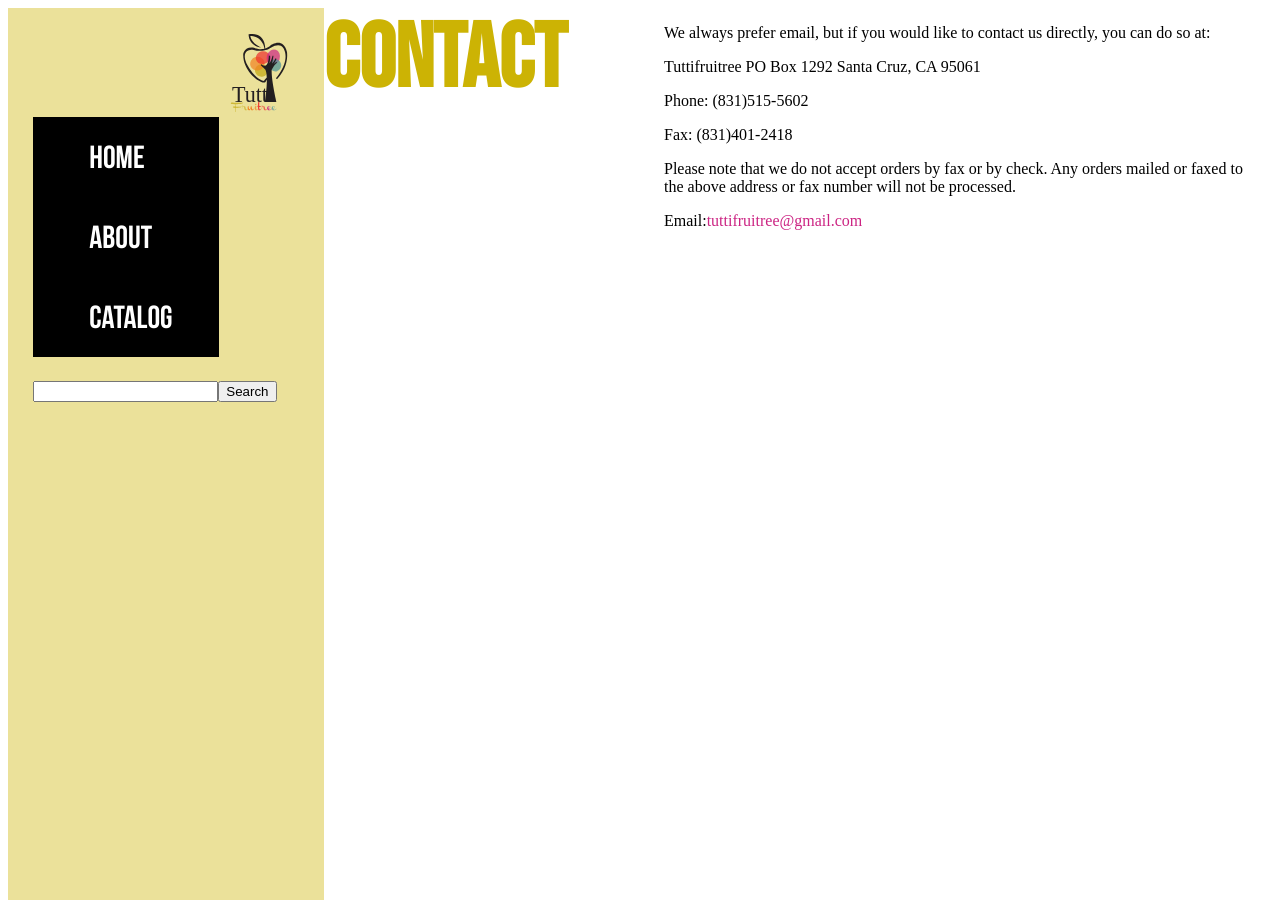
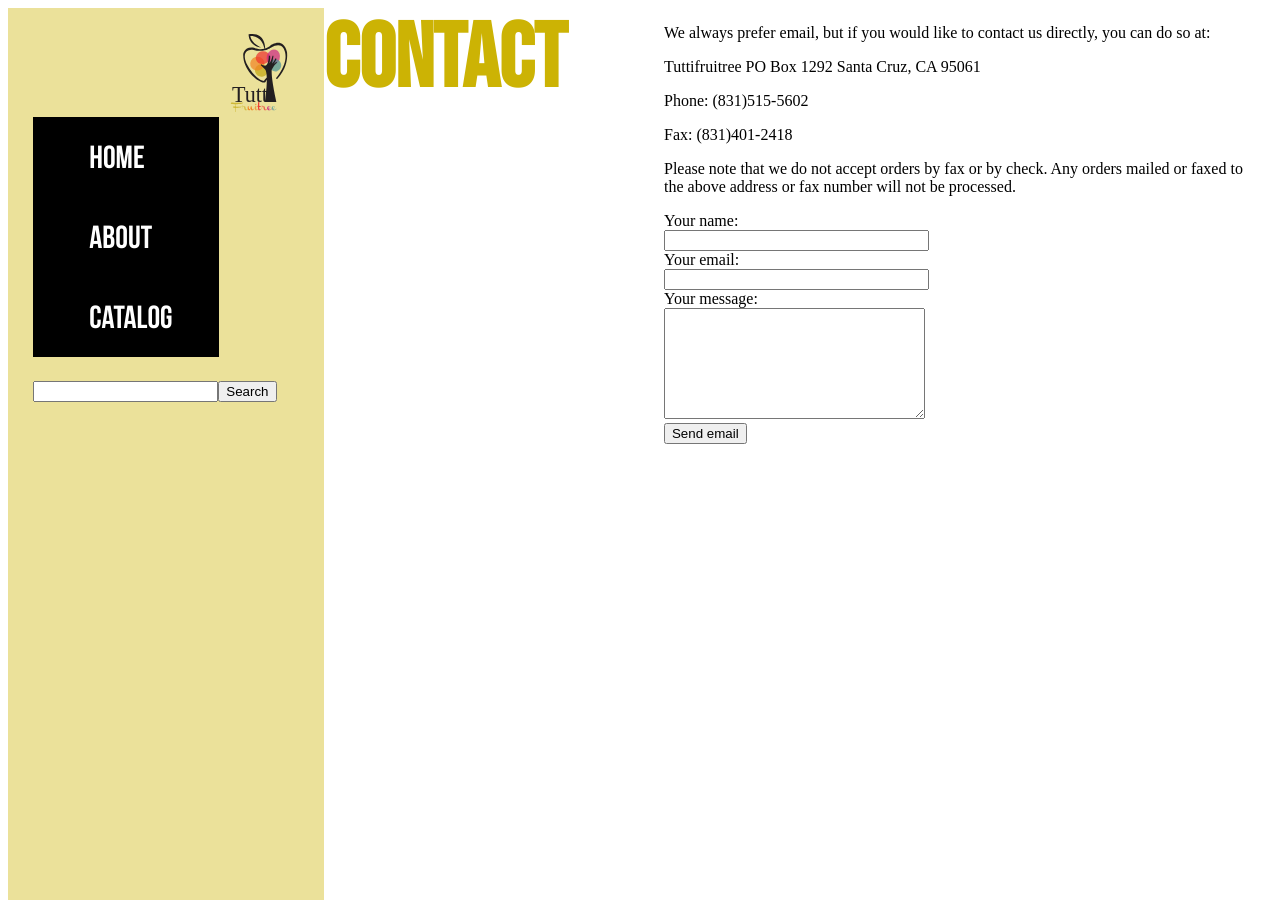
Before and after one commit to baci0008/ecommerce-website, a Jekyll site: the page built from contact.html, in a window 1280 px wide and 900 px high. Built offline with Jekyll 4.4.1, drawn with Linux system fonts in a browser that asks for light colours; Markdown is read by kramdown in place of the engine named in the settings.

Commit message:
Added form action

```diff
--- a/contact.html
+++ b/contact.html
@@ -16,7 +16,14 @@
 	<p>Phone: (831)515-5602</p>
 	<p>Fax: (831)401-2418</p>
 	<p>Please note that we do not accept orders by fax or by check. Any orders mailed or faxed to the above address or fax number will not be processed.</p>
-	<p>Email:<a href="mailto:tuttifruitree@gmail.com" style="color: rgb(204,36,131)">tuttifruitree@gmail.com</a></p>
+
+	<form  action="" method="POST" enctype="multipart/form-data">
+		<input type="hidden" name="action" value="submit"/> Your name:<br />
+		<input name="name" type="text" value="" size="30"/> <br /> Your email:<br />
+		<input name="email" type="text" value="" size="30"/> <br /> Your message:<br />
+		<textarea name="message" rows="7" cols="30"> </textarea> <br />
+		<input type="submit" value="Send email"/>
+	</form>
 
 	</div>
 </div>
```
